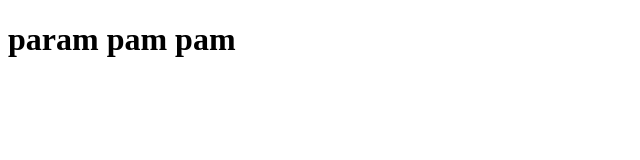
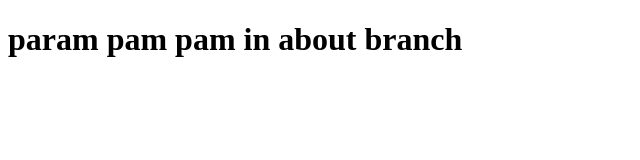
Before and after one commit to Twisterwrx/GitTest, a plain HTML site: page index.html in a window 1280 px wide. Shown: the whole page, without its empty margins (0-640 px from the left). Drawn offline with Linux system fonts and the light colour scheme.

Commit message:
Changing and working in about branch

```diff
--- a/index.html
+++ b/index.html
@@ -5,6 +5,6 @@
         <meta charset="utf-8">
     </head>
     <body>
-        <h1>param pam pam</h1>
+        <h1>param pam pam in about branch</h1>
             </body>
 </html>
```
